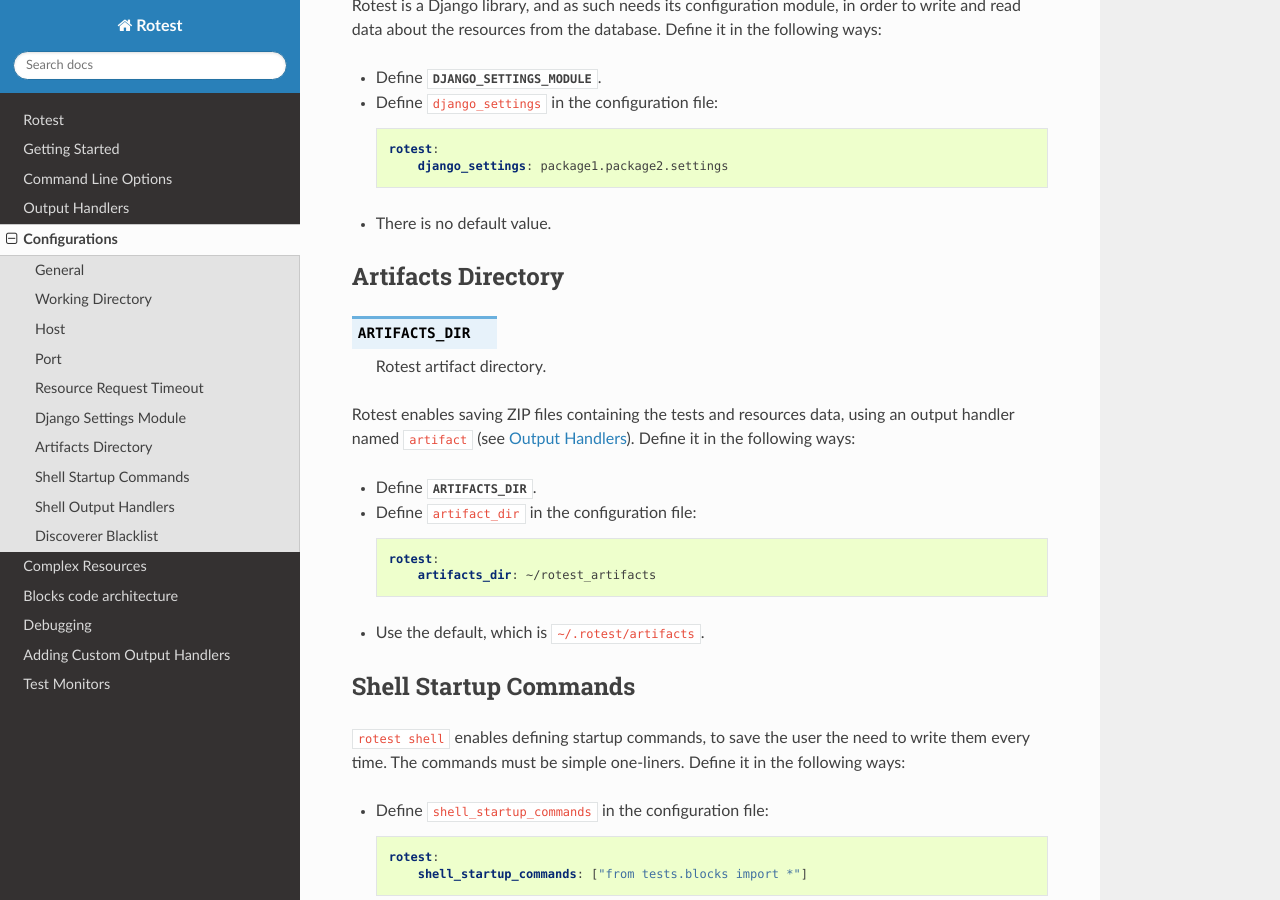
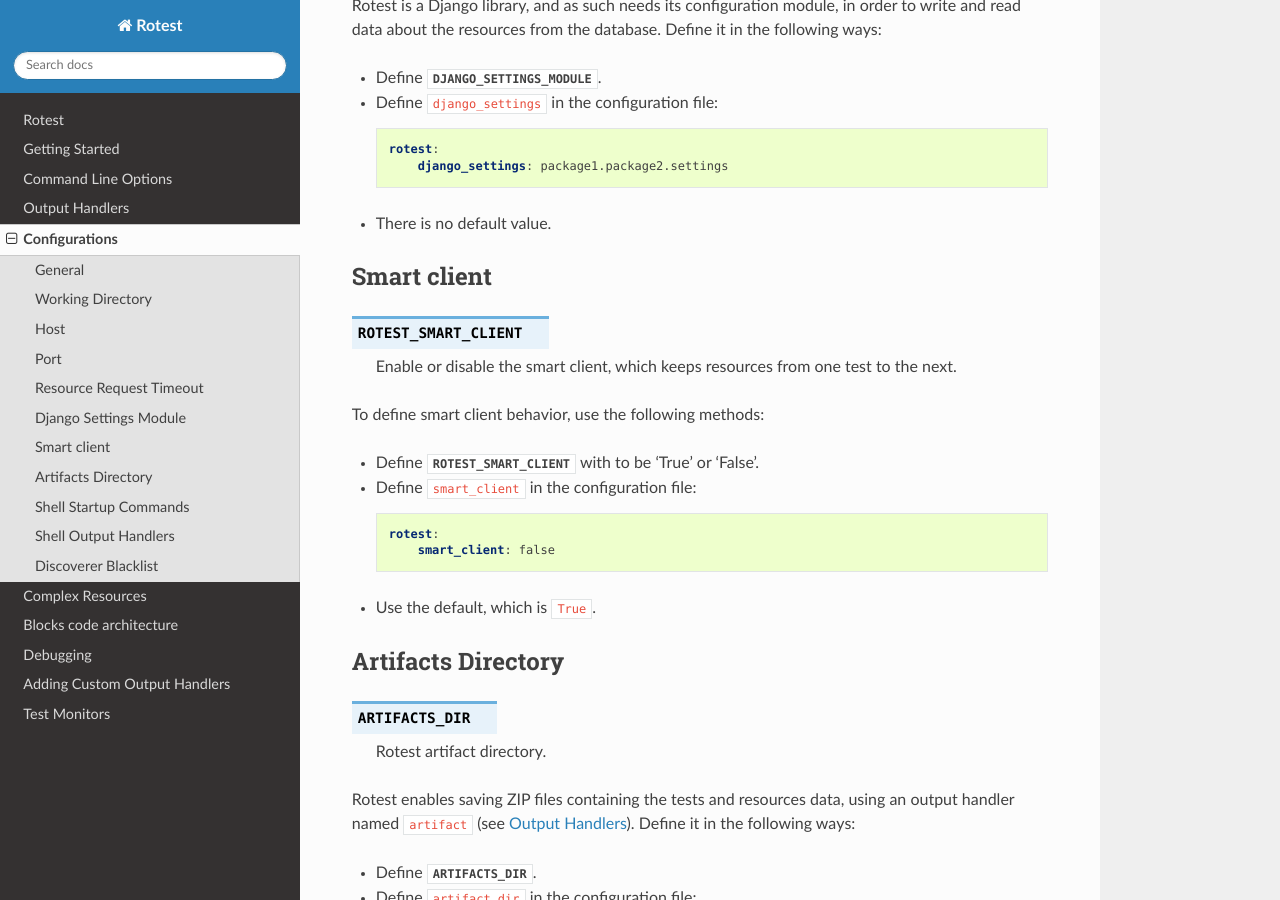
Before and after one commit to gregoil/rotest, a Sphinx documentation site: the page built from docs/configurations.rst, in a window 1280 px wide and 900 px high, scrolled down 2981 px. Built offline with Sphinx 7.4.7 and the Read the Docs theme 2.0.0, drawn with Linux system fonts in a browser that asks for light colours; the version number could not be read and is left out.

Commit message:
Update configurations.rst

```diff
--- a/docs/configurations.rst
+++ b/docs/configurations.rst
@@ -167,6 +167,26 @@
 
 * There is no default value.
 
+Smart client
+------------
+
+.. envvar:: ROTEST_SMART_CLIENT
+
+    Enable or disable the smart client, which keeps resources from one test to the next.
+
+To define smart client behavior, use the following methods:
+
+* Define :envvar:`ROTEST_SMART_CLIENT` with to be 'True' or 'False'.
+
+* Define ``smart_client`` in the configuration file:
+
+  .. code-block:: yaml
+
+      rotest:
+          smart_client: false
+
+* Use the default, which is ``True``.
+
 Artifacts Directory
 -------------------
 
```
